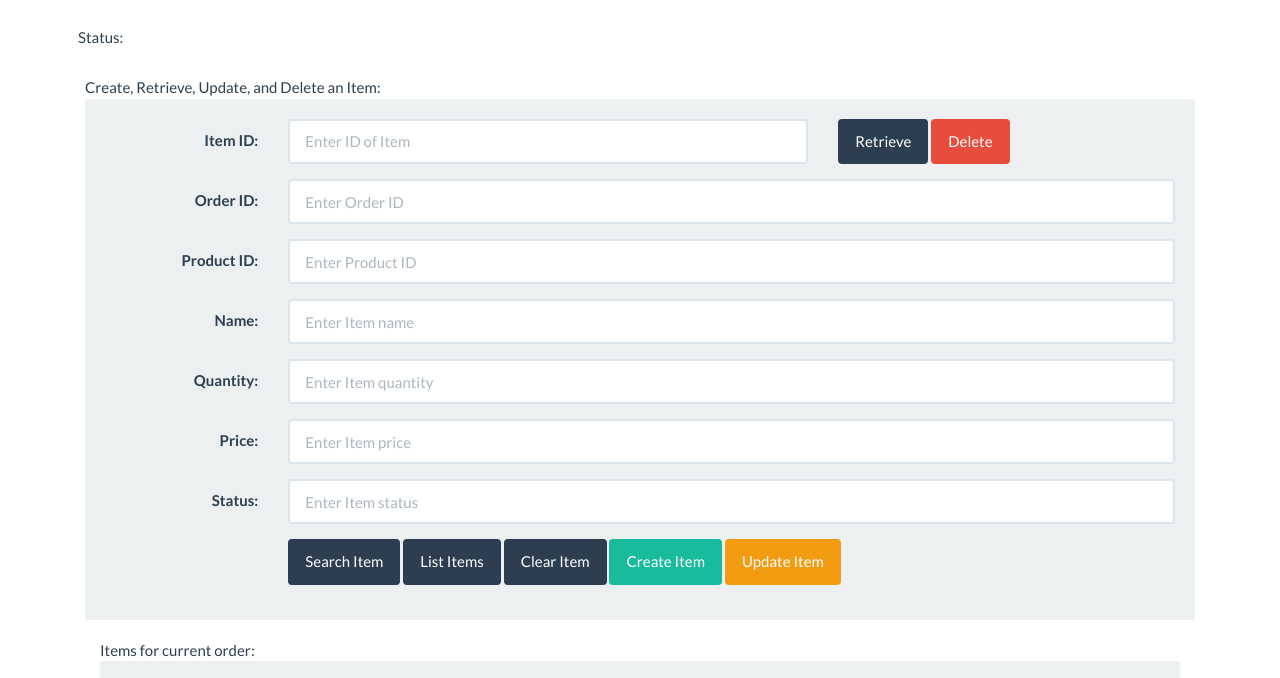
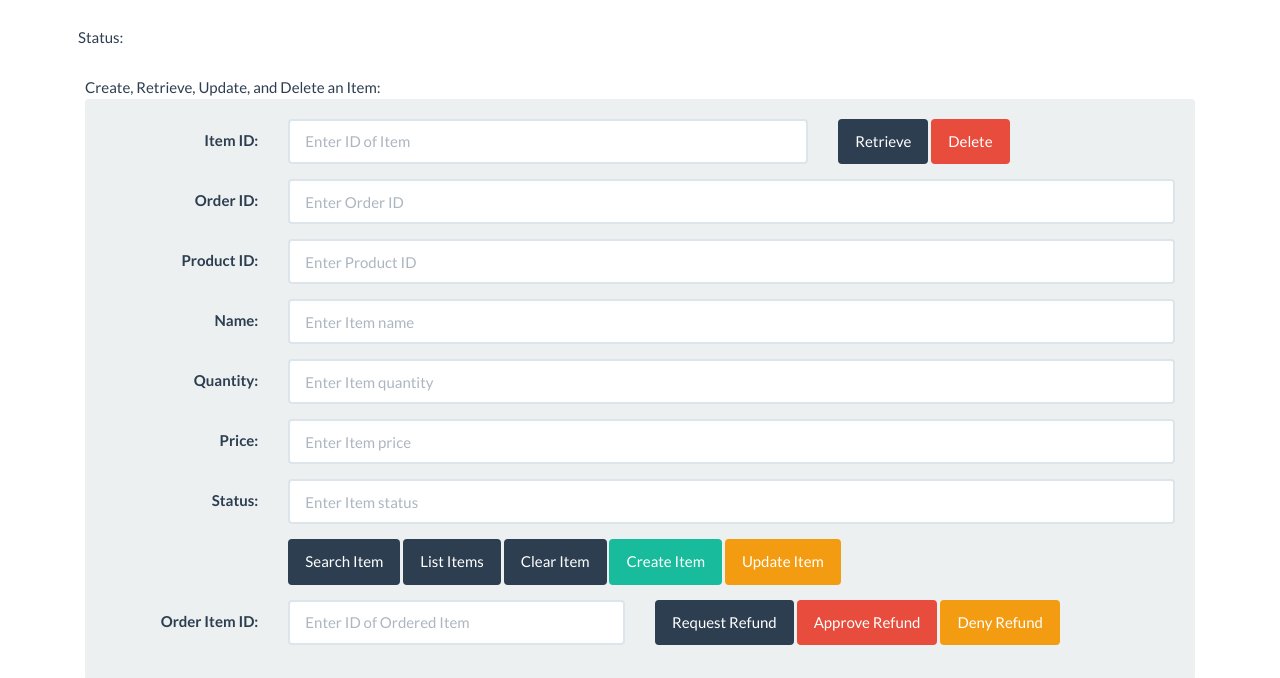
Before and after one commit to orders-squad/orders, a plain HTML site: page app/static/index.html in a window 1280 px wide. Shown: the part 108-786 px from the top of the page. Drawn offline with Linux system fonts and the light colour scheme; files that its build step writes are made by us from their sources; files whose address does not match are found by name.

Commit message:
added fields for refunds

```diff
--- a/app/static/index.html
+++ b/app/static/index.html
@@ -82,6 +82,17 @@
                   <button type="submit" class="btn btn-primary" id="clear-btn-item">Clear Item</button>
                   <button type="submit" class="btn btn-success" id="create-btn-item">Create Item</button>
                   <button type="submit" class="btn btn-warning" id="update-btn-item">Update Item</button>
+                </div>
+              </div>
+                <div class="form-group">
+                <label class="control-label col-sm-2" for="order_item_id">Order Item ID:</label>
+                <div class="col-sm-4">
+                  <input type="number" class="form-control" id="order_item_id" placeholder="Enter ID of Ordered Item">
+                </div>
+                <div class="col-sm-6">
+                  <button type="submit" class="btn btn-primary" id="request-refund-btn-item">Request Refund</button>
+                  <button type="submit" class="btn btn-danger" id="approve-refund-btn-item">Approve Refund</button>
+                  <button type="submit" class="btn btn-warning" id="deny-refund-btn-item">Deny Refund</button>
                 </div>
               </div>
           </div> <!-- form div -->
```
